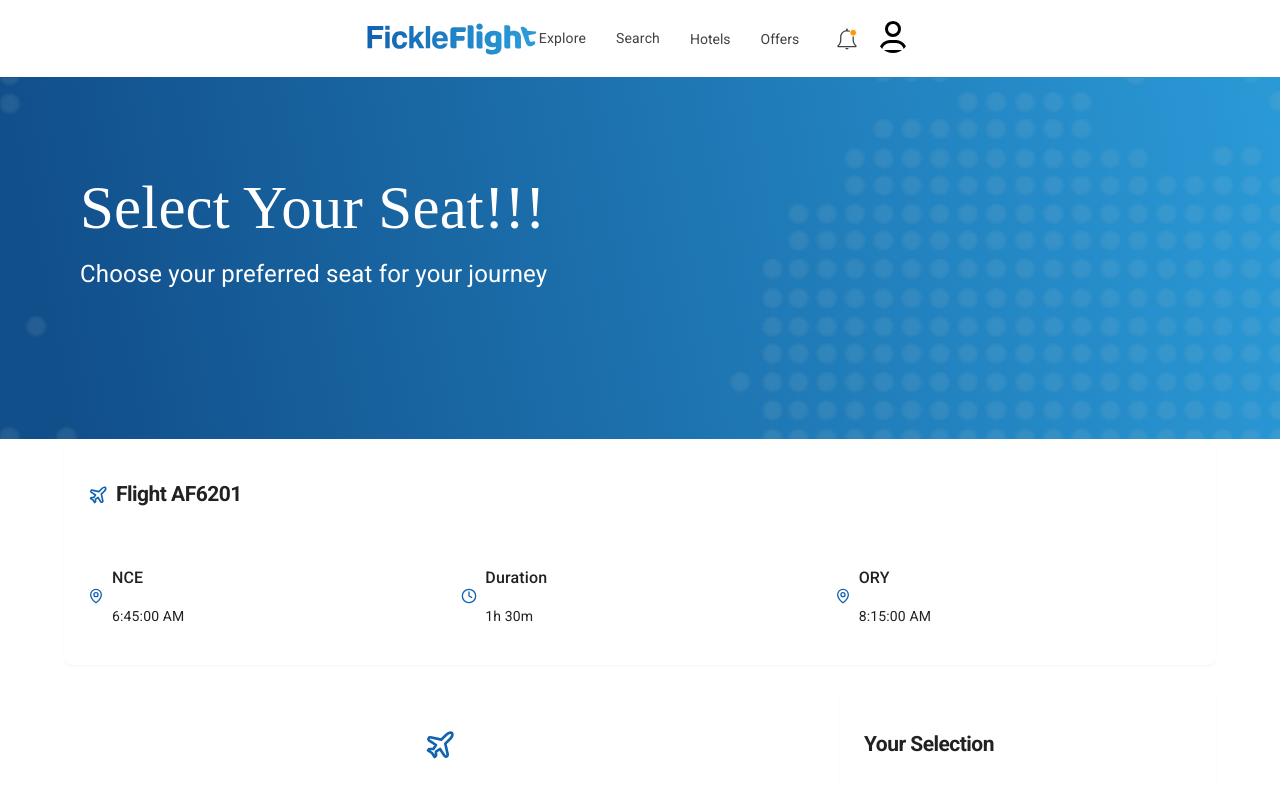
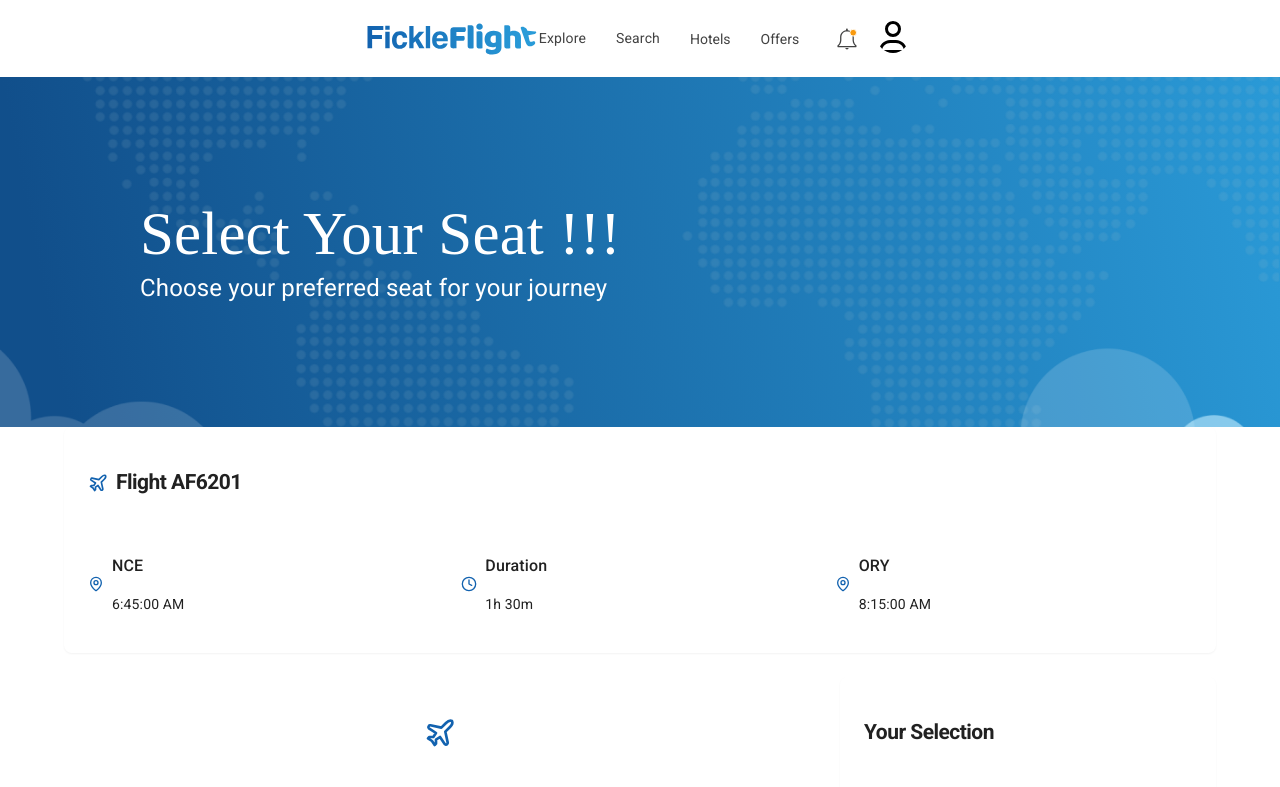
Before and after one commit to CoderRahul9904/GhumoWorld, a React (Vite) app in the folder client/: page /seat-book in a window 1280 px wide. Shown: the top 787 px of the page. Built offline with nearby package versions, Linux system fonts and the light colour scheme; no server answers; a web font is replaced by a local one.

Commit message:
added some feat

```diff
--- a/client/src/pages/SeatBook.jsx
+++ b/client/src/pages/SeatBook.jsx
@@ -222,20 +222,20 @@ const SeatBook = () => {
       <div
           className={`self-stretch [background:linear-gradient(100.3deg,_#114f8b,_#2a9ad7)] flex flex-col items-start justify-start text-left text-42xl text-white font-baloo-bhai`}
         >
-      <div className="self-stretch relative h-[362px] sm:h-[480px]">
-        <div className="absolute h-full w-full top-[0px] right-[0px] bottom-[0px] left-[0px] [background:linear-gradient(78.78deg,_#114f8b_5.2%,_#2a9ad7)]" />
+      <div className=" z-0 self-stretch relative h-[350px]">
+        <div className="absolute w-full top-[0px] right-[0px] left-[0px] [background:linear-gradient(78.78deg,_#114f8b_5.2%,_#2a9ad7)] h-[350px]" />
         <img
-          className="absolute h-full w-full top-[0.4px] right-[0px] bottom-[-0.4px] left-[0px] max-w-full overflow-hidden max-h-full object-cover"
+          className="absolute w-full top-[0.4px] right-[0px] left-[0px] max-w-full overflow-hidden h-[350px] object-cover"
           alt=""
-          src="/banner-background@2x.png"
+          src="/banner--background@2x.png"
         />
-        <div className="absolute w-full top-[calc(50%_-_96.5px)] right-[0px] left-[0px] flex flex-col items-center justify-center py-0 px-20 box-border gap-[20px] md:pl-[30px] md:pr-[30px] md:box-border md:w-full md:top-[calc(44%_-_96.5px_-_0px)] sm:w-full sm:top-[calc(32%_-_96.5px_-_0px)]">
+        <div className="absolute top-[0px] left-[0px] w-full h-[350px] flex flex-col items-center justify-center py-0 px-[140px] box-border gap-[43px] md:pl-[30px] md:pr-[30px] md:box-border">
           <div className="self-stretch flex flex-col items-center justify-start gap-[5px]">
-            <div className="self-stretch sm:text-23xl sm:leading-[48px]">Select Your Seat!!!</div>
-            <div className="self-stretch text-5xl leading-[32px] font-roboto">
+            <div className="self-stretch relative leading-[67px] sm:text-23xl sm:leading-[48px]">Select Your Seat !!!</div>
+            <div className="self-stretch relative text-5xl leading-[32px] font-roboto">
               Choose your preferred seat for your journey
             </div>
-          </div>
+        </div>
         </div>
        </div>
        </div>
```
